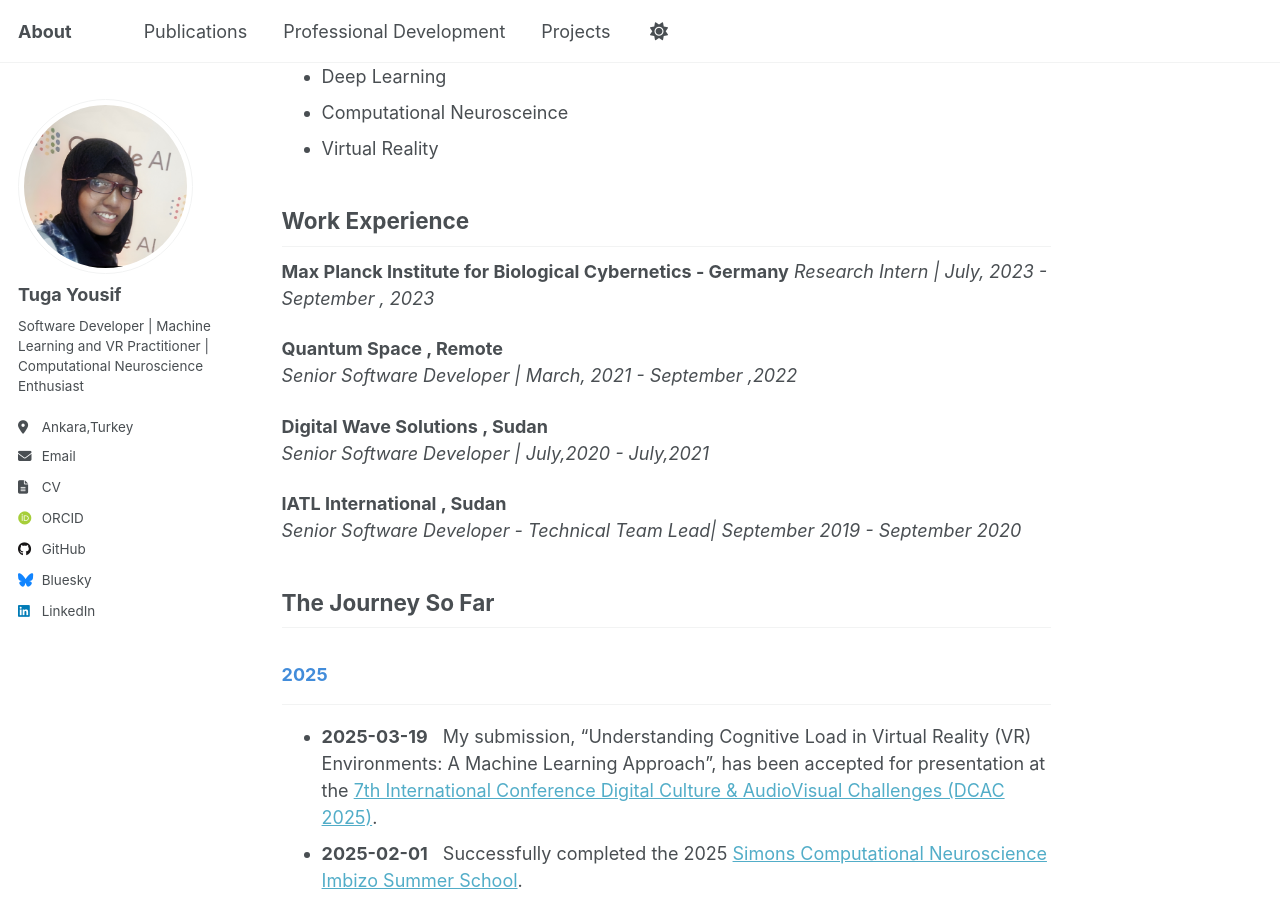
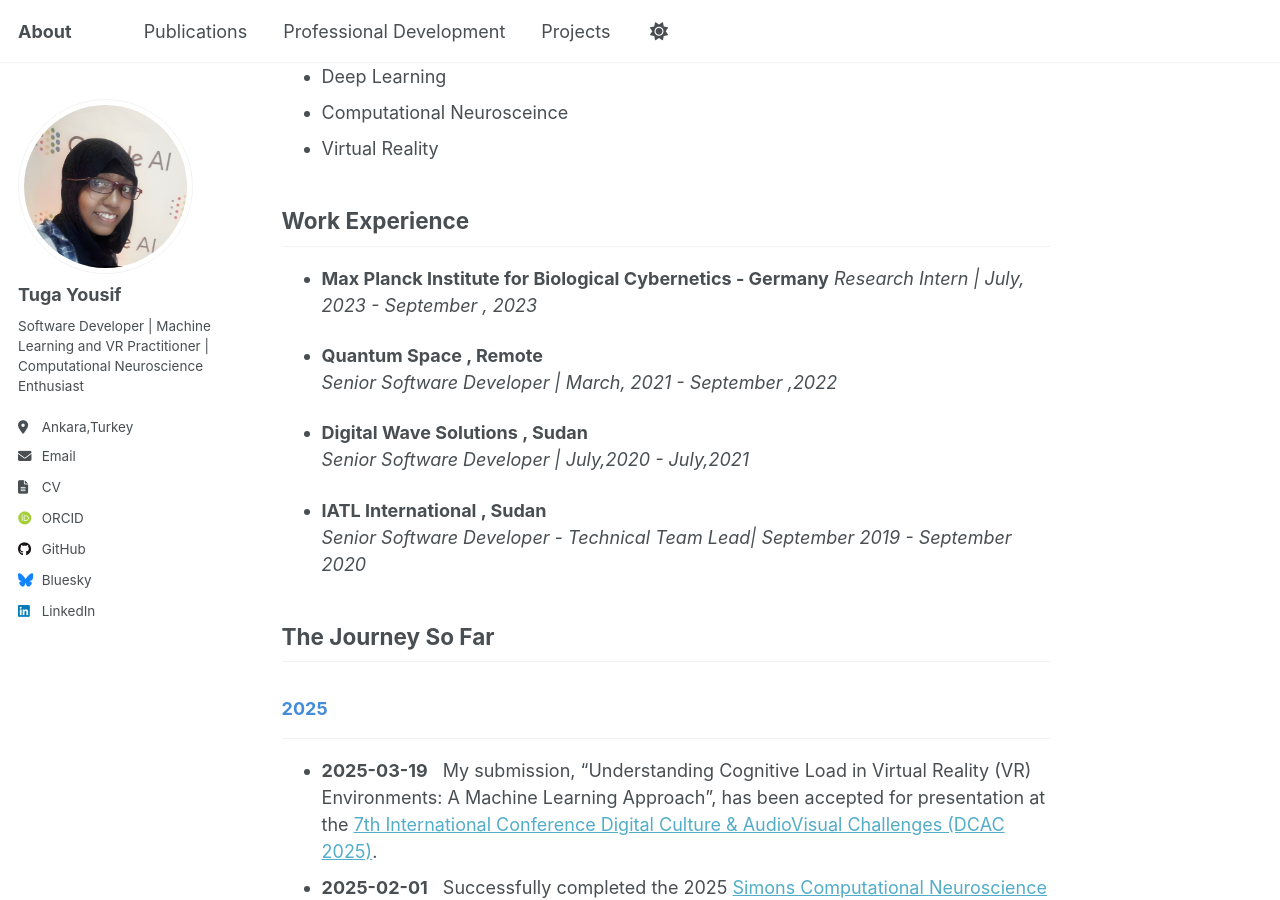
Before and after one commit to TugaAhmed/TugaAhmed.github.io, a Jekyll site: the page built from _pages/about.md, in a window 1280 px wide and 900 px high, scrolled down 605 px. Built offline with Jekyll 4.4.1, drawn with Linux system fonts in a browser that asks for light colours; some web fonts are replaced.

```diff
--- a/_pages/about.md
+++ b/_pages/about.md
@@ -28,16 +28,16 @@ Tuga Yousif is a Sudanese MSc student in Computer Engineering with a strong pass
 
 ## Work Experience
 
- **Max Planck Institute for Biological Cybernetics - Germany**
+ * **Max Planck Institute for Biological Cybernetics - Germany**
  *Research Intern |  July, 2023 - September , 2023*
 
- **Quantum Space  ,  Remote**
+ * **Quantum Space  ,  Remote**
  *Senior Software Developer | March, 2021 - September ,2022*
 
- **Digital Wave Solutions  ,  Sudan**
+ * **Digital Wave Solutions  ,  Sudan**
  *Senior Software Developer |   July,2020 - July,2021*
 
- **IATL International  ,   Sudan**
+ * **IATL International  ,   Sudan**
  *Senior Software Developer - Technical Team Lead|   September 2019 - September 2020*
 
 
```
